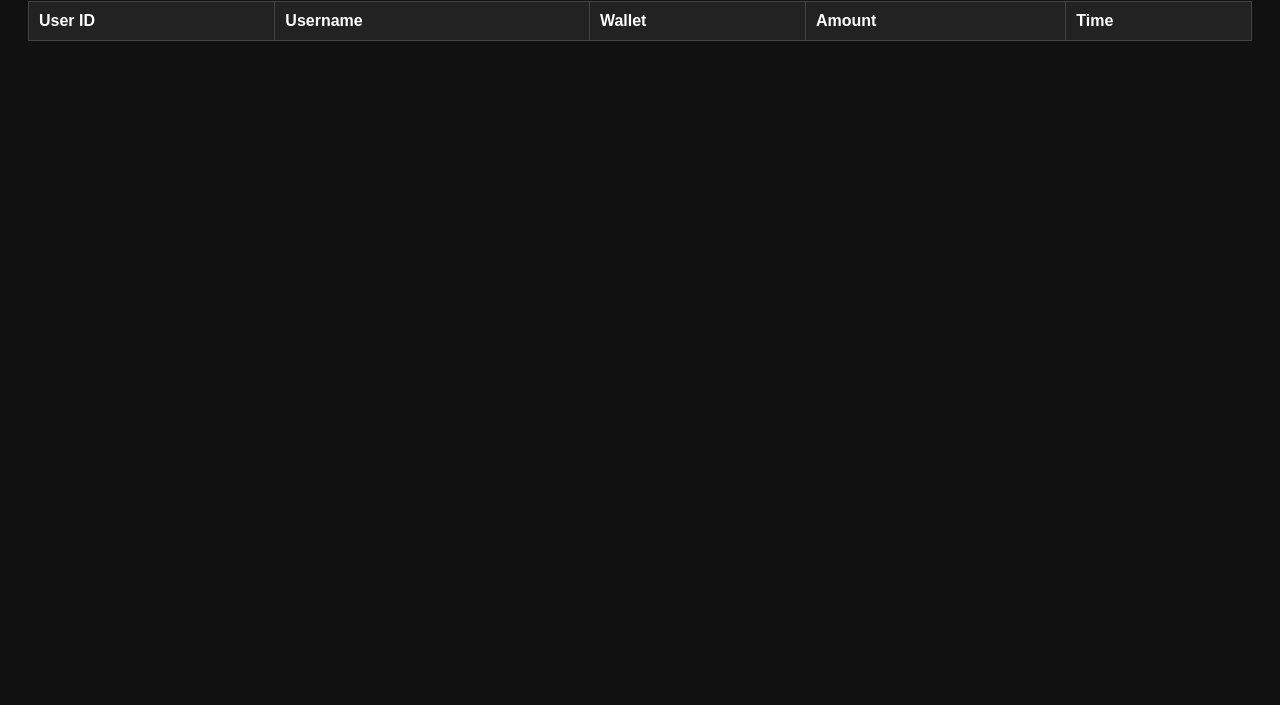
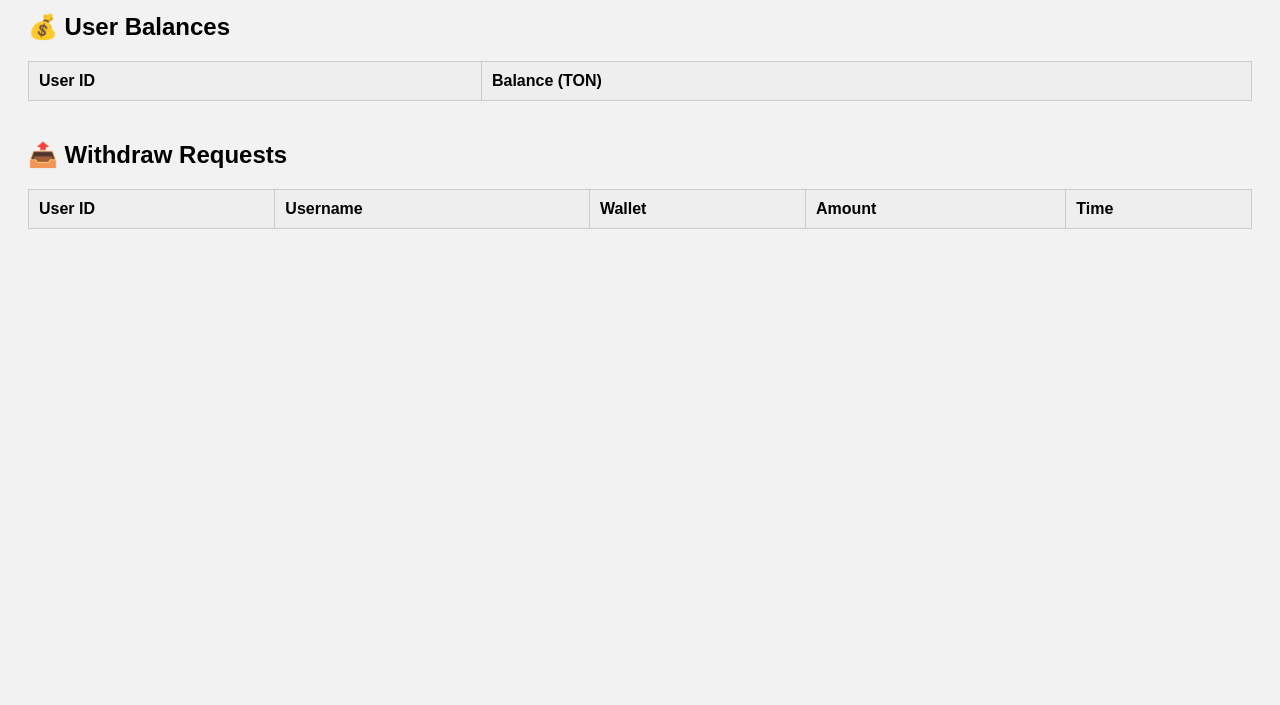
Before and after one commit to rockyislamtgkhan/Ton-Draw-Box, a website: page admin.html in a window 1280 px wide. Shown: the part 95-800 px from the top of the page. Drawn offline with Linux system fonts and the light colour scheme; no server answers.

Commit message:
Update admin.html

```diff
--- a/admin.html
+++ b/admin.html
@@ -1,33 +1,55 @@
-
 <!DOCTYPE html>
 <html>
 <head>
-  <title>Admin Panel - TON Draw Box</title>
+  <title>Admin Panel - Ton Draw Box</title>
   <style>
-    body { font-family: Arial; padding: 20px; background: #111; color: #fff; }
-    table { width: 100%; border-collapse: collapse; margin-top: 20px; }
-    th, td { border: 1px solid #444; padding: 10px; text-align: left; }
-    th { background: #222; }
+    body { font-family: Arial; background: #f2f2f2; padding: 20px; }
+    h1 { color: #333; }
+    table { width: 100%; border-collapse: collapse; background: white; }
+    th, td { padding: 10px; border: 1px solid #ccc; text-align: left; }
+    th { background: #eee; }
+    .section { margin-bottom: 40px; }
   </style>
 </head>
 <body>
-  <h2>Withdraw Requests</h2>
-  <table id="withdrawTable">
-    <thead>
+  <h1>Admin Panel</h1>
+
+  <div class="section">
+    <h2>💰 User Balances</h2>
+    <table id="balancesTable">
+      <tr><th>User ID</th><th>Balance (TON)</th></tr>
+    </table>
+  </div>
+
+  <div class="section">
+    <h2>📤 Withdraw Requests</h2>
+    <table id="withdrawTable">
       <tr><th>User ID</th><th>Username</th><th>Wallet</th><th>Amount</th><th>Time</th></tr>
-    </thead>
-    <tbody></tbody>
-  </table>
+    </table>
+  </div>
+
   <script>
-    fetch('/withdraw-requests')
-      .then(res => res.json())
-      .then(data => {
-        const tbody = document.querySelector('#withdrawTable tbody');
-        data.reverse().forEach(r => {
-          const row = `<tr><td>${r.userId}</td><td>${r.username}</td><td>${r.wallet}</td><td>${r.amount}</td><td>${new Date(r.time).toLocaleString()}</td></tr>`;
-          tbody.innerHTML += row;
-        });
+    async function loadData() {
+      // Load balances
+      const bRes = await fetch('/balances.json');
+      const balances = await bRes.json();
+      const bTable = document.getElementById('balancesTable');
+      Object.keys(balances).forEach(id => {
+        const row = `<tr><td>${id}</td><td>${balances[id]}</td></tr>`;
+        bTable.insertAdjacentHTML('beforeend', row);
       });
+
+      // Load withdraw requests
+      const wRes = await fetch('/withdraw-requests');
+      const requests = await wRes.json();
+      const wTable = document.getElementById('withdrawTable');
+      requests.forEach(req => {
+        const row = `<tr><td>${req.userId}</td><td>${req.username}</td><td>${req.wallet}</td><td>${req.amount}</td><td>${req.time}</td></tr>`;
+        wTable.insertAdjacentHTML('beforeend', row);
+      });
+    }
+
+    loadData();
   </script>
 </body>
 </html>
```
